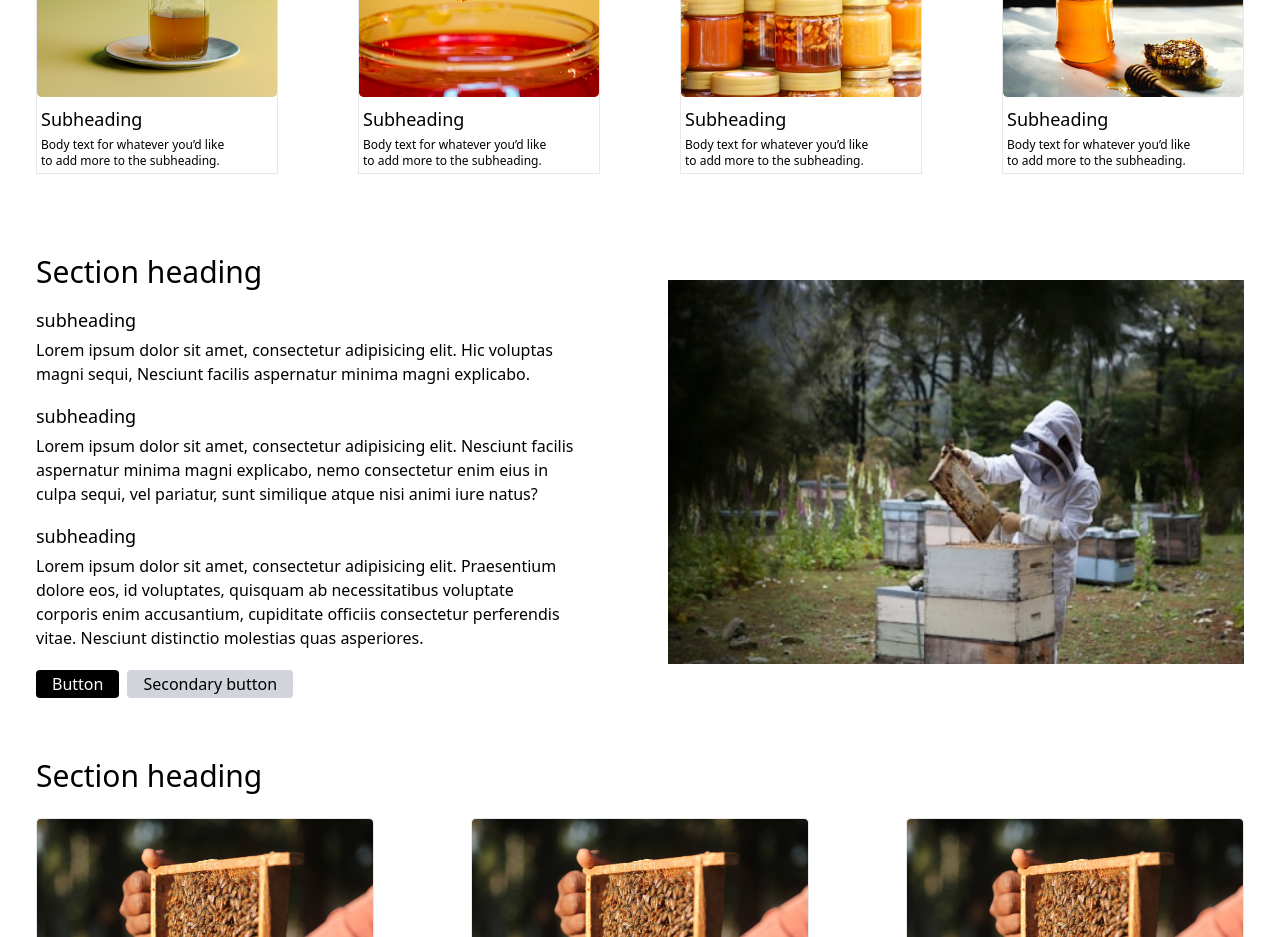
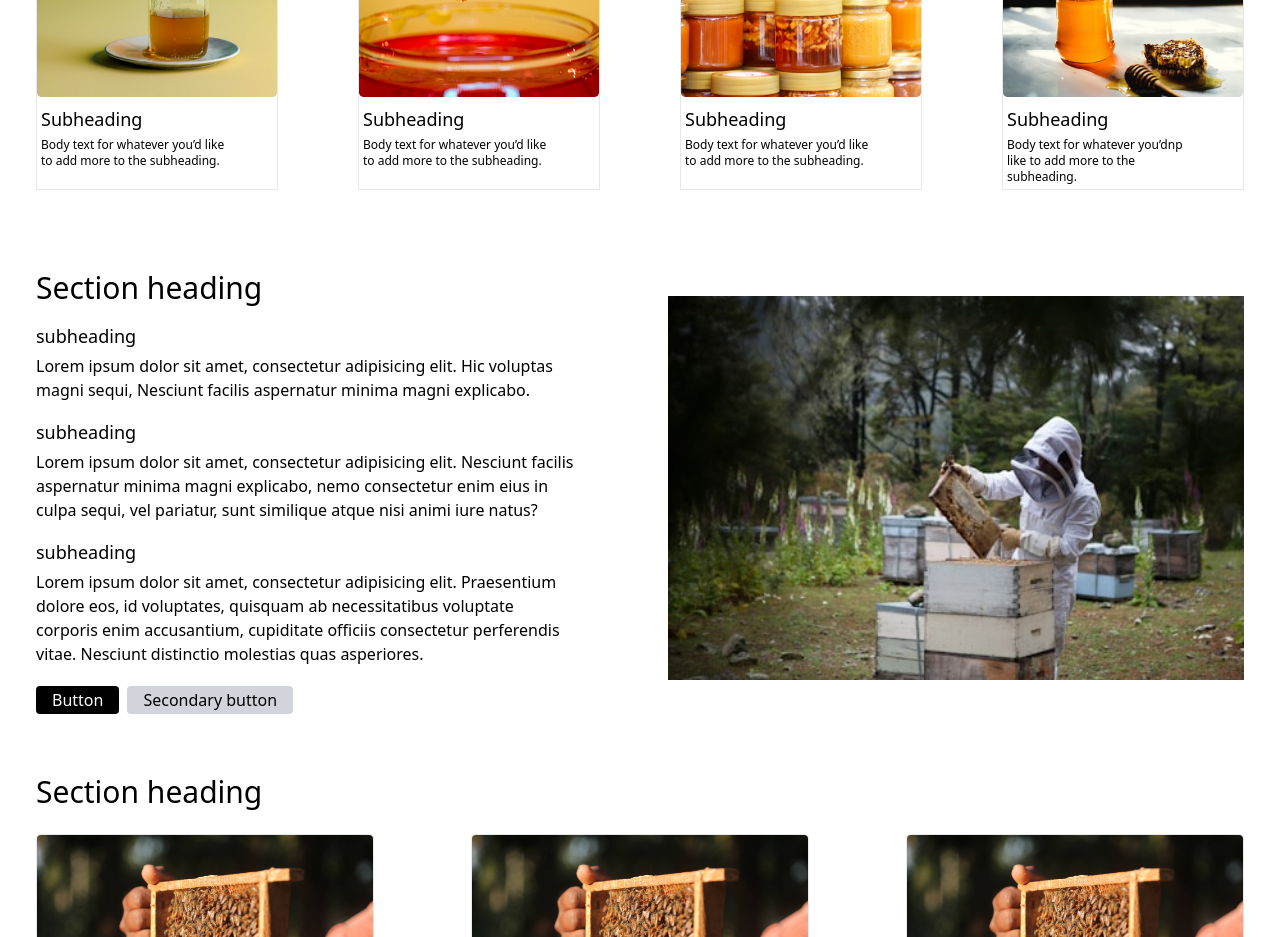
Before and after one commit to ShivaramMuruganantham/Southorchids_vue, a Vue app: page / in a window 1280 px wide. Shown: the part 840-1777 px from the top of the page. Built offline with nearby package versions, Linux system fonts and the light colour scheme; no server answers.

Commit message:
small changes in that user side

```diff
--- a/src/components/Navbar.vue
+++ b/src/components/Navbar.vue
@@ -58,7 +58,9 @@ export default {
         },
 
         handleScroll() {
+            console.log('ScrollY:', window.scrollY);
             this.isTop = window.scrollY === 0;
+            console.log('isTop:', this.isTop);
         },
     },
 
@@ -67,7 +69,7 @@ export default {
     },
 
     beforeMount() {
-        window.addEventListener('scroll', this.handleScroll);
+        window.removeEventListener('scroll', this.handleScroll);
     },
 }
 </script>
--- a/src/pages/home.vue
+++ b/src/pages/home.vue
@@ -47,7 +47,7 @@
                         </div>
                         <div class="w-48 p-1">
                             <p class="py-1 text-lg">Subheading</p>
-                            <p class="text-xs">Body text for whatever you’d like to add more to the subheading.</p>
+                            <p class="text-xs">Body text for whatever you’dnp like to add more to the subheading.</p>
                         </div>
                     </div>
                 </div>
--- a/src/router.js
+++ b/src/router.js
@@ -4,6 +4,7 @@ import login from "./pages/login.vue";
 import register from "./pages/register.vue";
 import home from "./pages/home.vue";
 import products from "./pages/products.vue";
+import showpage from "./pages/showpage.vue";
 import about from "./pages/about.vue";
 import contact from "./pages/contact.vue";
 import cart from "./pages/order.vue";
@@ -21,6 +22,7 @@ export default createRouter ({
         {path: '/product', name: 'products', component: products},
         {path: '/about', name: 'about', component: about},
         {path: '/contact', name: 'contact', component: contact},
+        {path: '/product/{id}', name: 'showpage', component: showpage},
         {path: '/cart', name: 'cart', component: cart},
         {path: '/order', name: 'order', component: Order},
         {path: '/order-history', name: 'order_history', component: OrderHistory},
```
